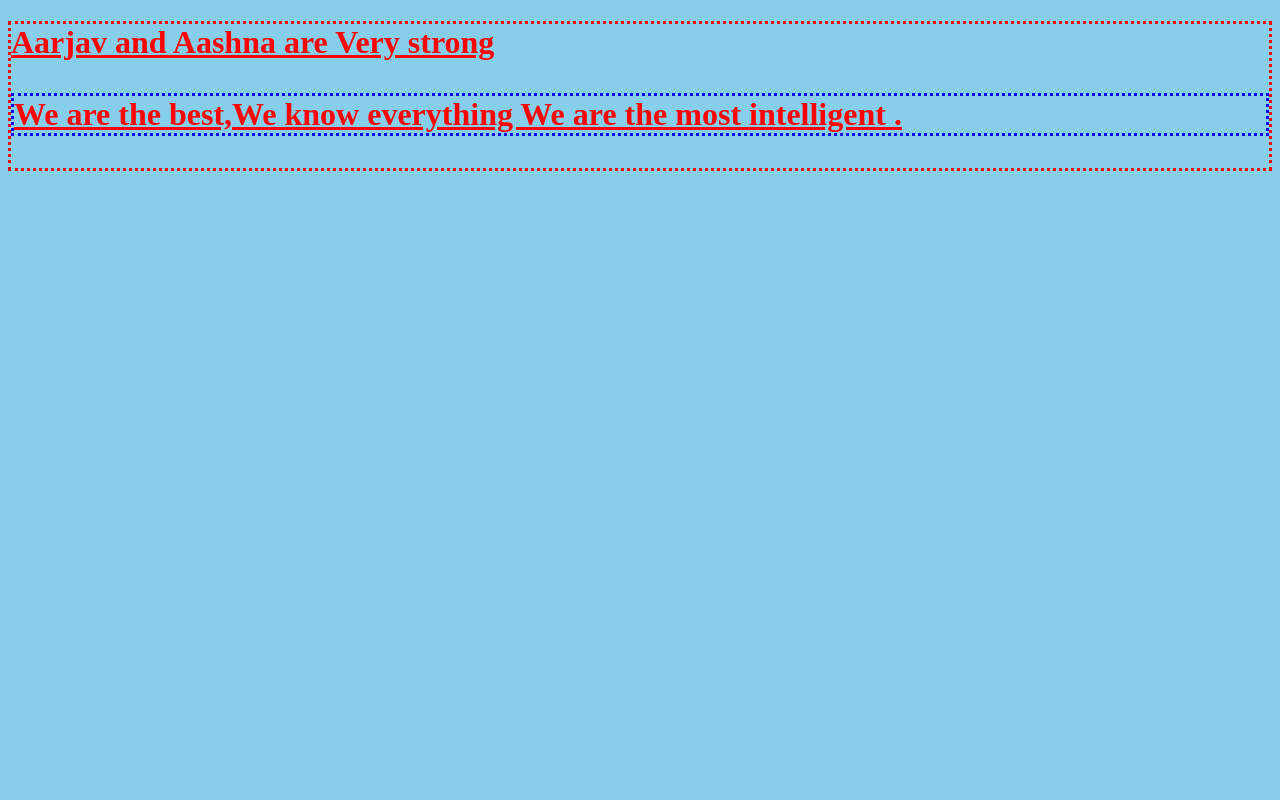
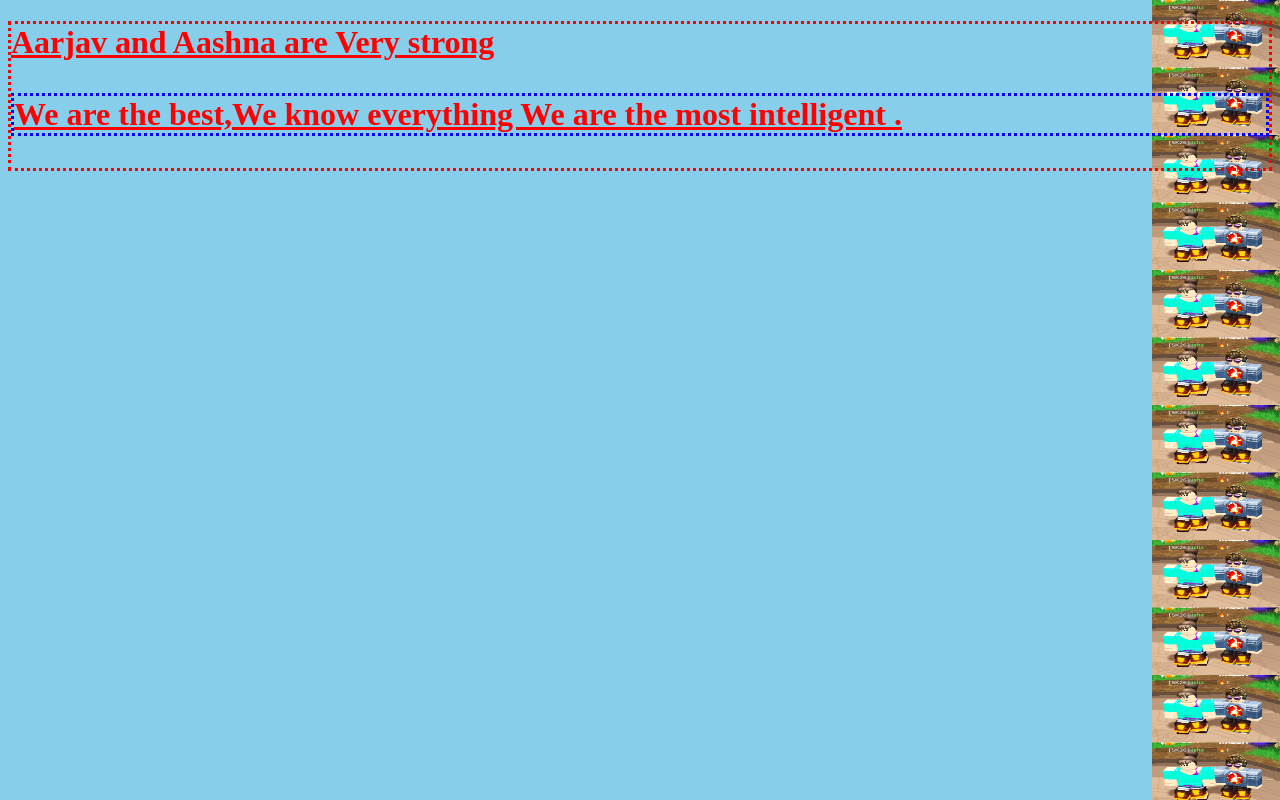
Before and after one commit to Aarjav-Aashna-Jain/Aarjav-Aashna-Jain.github.io, a plain HTML site: page index.html in a window 1280 px wide. Drawn offline with Linux system fonts and the light colour scheme.

Commit message:
Add files via upload

```diff
--- a/index.html
+++ b/index.html
@@ -2,7 +2,7 @@
 <html>
 
 <body style="background-color:skyblue;
-background-image:url(file:///C:/Users/AAA/Desktop/Screenshot%202022-06-05%20164411.png);
+background-image:url(https://aarjav-aashna-jain.github.io/roblox.png);
 background-repeat:repeat-y;
 background-position:right top;
 background-size:10% 35%">
```
Also changed, not shown: roblox.png (added).
